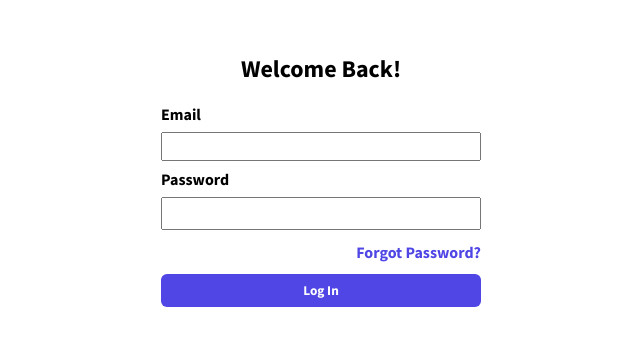
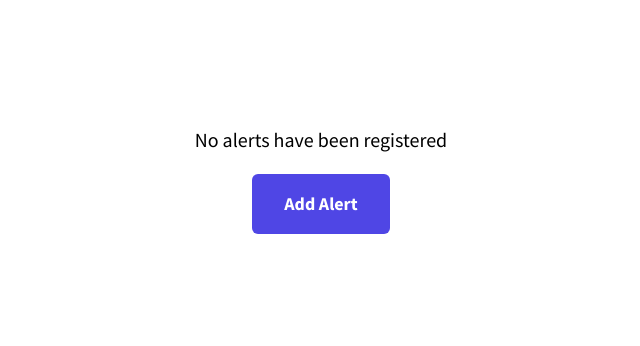
Before and after one commit to cameronadams777/xaibe, a Vue app in the folder client/: page / in a window 1280 px wide. Before the commit this address led to /login. Shown: the part 230-576 px from the top of the page, without its empty margins (319-959 px from the left). Built offline with nearby package versions, Linux system fonts and the light colour scheme; sample sign-in values are in the browser's storage.

Commit message:
feat(client): add home page

```diff
--- /dev/null
+++ b/client/src/pages/home.vue
@@ -0,0 +1,7 @@
+<script lang="ts" setup>
+import NoAlerts from "../components/no-alerts.vue";
+</script>
+
+<template>
+  <NoAlerts />
+</template>
--- a/client/src/router/index.ts
+++ b/client/src/router/index.ts
@@ -1,3 +1,4 @@
+import Home from "../pages/home.vue";
 import Login from "../pages/login.vue";
 import Register from "../pages/register.vue";
 import { createRouter, createWebHistory, RouteRecordRaw } from "vue-router";
@@ -6,6 +7,7 @@ const authenticatedRoutes = ["/"];
 // const nonAuthenticatedRoutes = ["/login", "/register"];
 
 const routes: RouteRecordRaw[] = [
+  { path: "/", component: Home },
   { path: "/login", component: Login },
   { path: "/register", component: Register },
   { path: "/:pathMatch(.*)*", redirect: "/login" },
```
